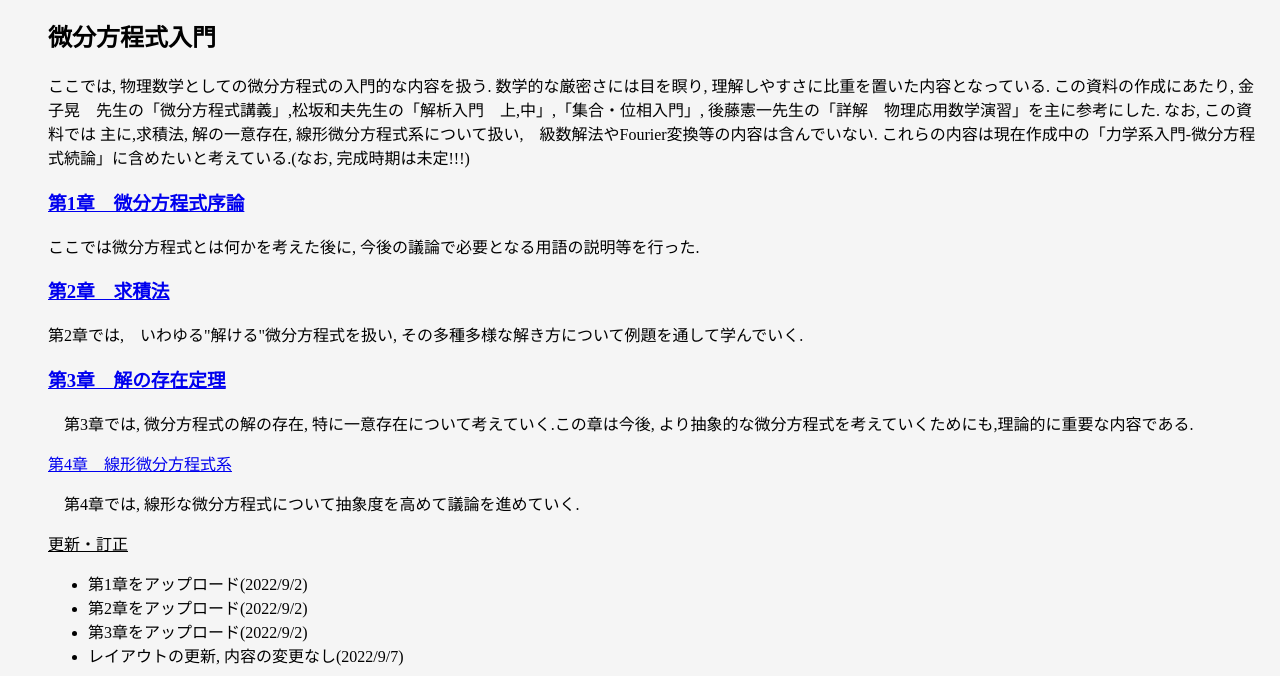
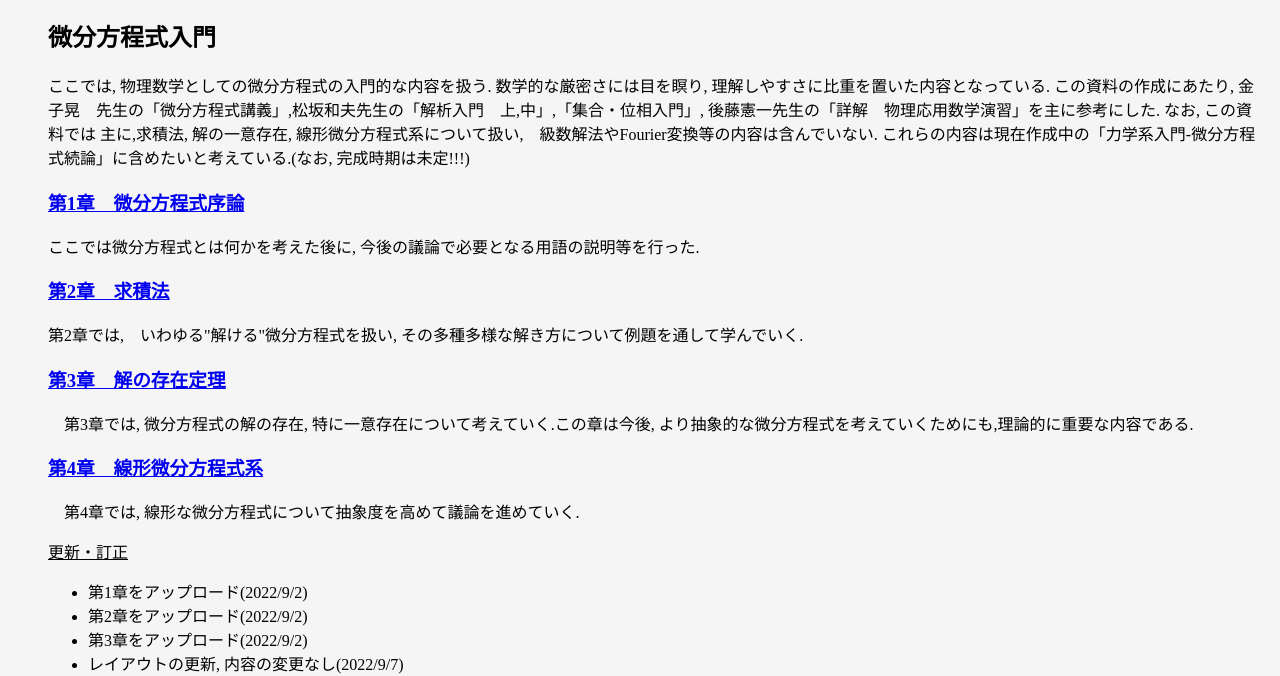
Before and after one commit to Junjun-ppp/test2, a plain HTML site: page page1.html in a window 1280 px wide. Shown: the part 135-811 px from the top of the page. Drawn offline with Linux system fonts and the light colour scheme.

Commit message:
Update page1.html

```diff
--- a/page1.html
+++ b/page1.html
@@ -32,7 +32,7 @@
 			<a href="https://awesome020730.github.io/notes/微分方程式入門第3章(ver1).pdf"target="_blank"rel="noopener noreferrer">第3章　解の存在定理</a>
 		</h3>
 			<p>　第3章では, 微分方程式の解の存在, 特に一意存在について考えていく.この章は今後, より抽象的な微分方程式を考えていくためにも,理論的に重要な内容である.</p>
-		</h3>
+		<h3>
 			<a href="aaa "target="_blank"rel="noopener noreferrer">第4章　線形微分方程式系</a>
 		</h3>
 			<p>　第4章では, 線形な微分方程式について抽象度を高めて議論を進めていく.</p>
```
